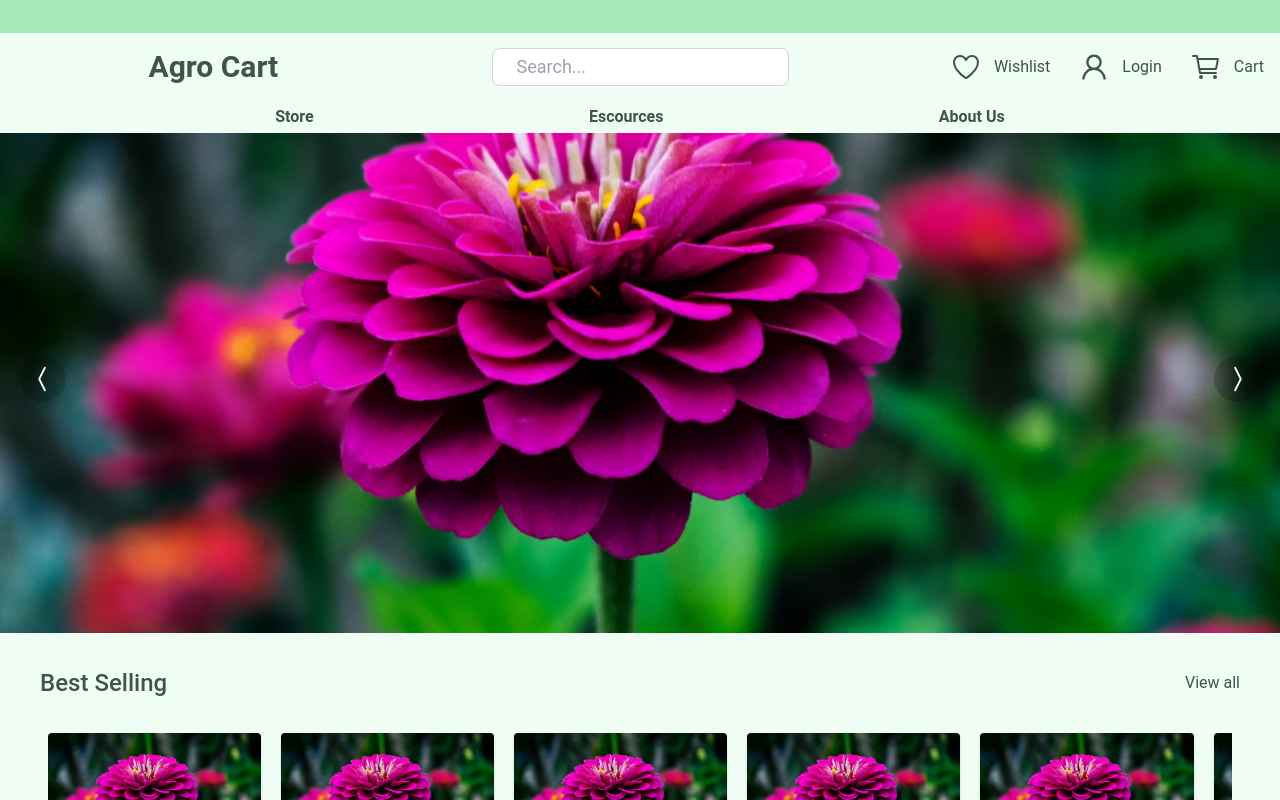
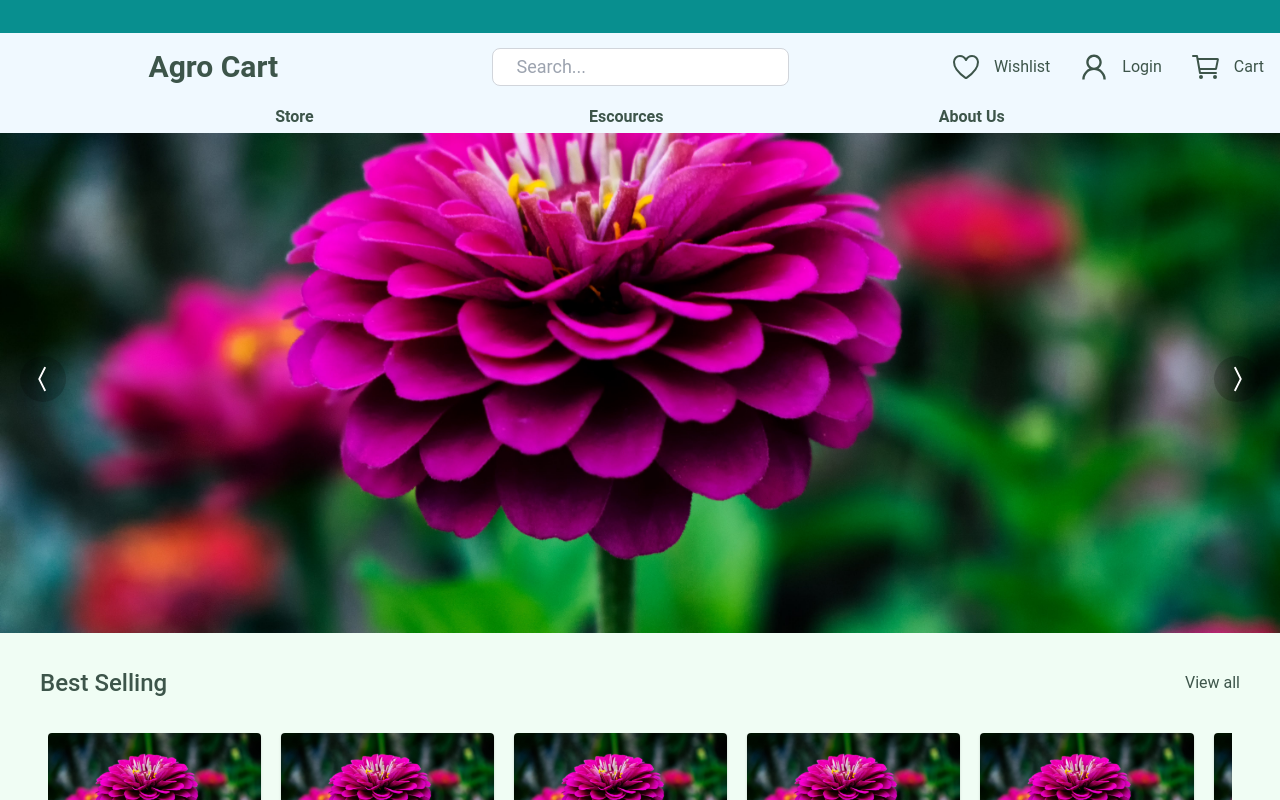
Before and after one commit to msvish/Ecommerce, a React (Create React App) app: page / in a window 1280 px wide. Built offline with nearby package versions, Linux system fonts and the light colour scheme; no server answers.

Commit message:
feat: color change

```diff
--- a/src/Components/Footer/footer.js
+++ b/src/Components/Footer/footer.js
@@ -3,7 +3,7 @@ import React from "react";
 const Footer = () => {
   return (
     <div className="h-full flex w-full items-center bg-[#080D0E]">
-      <p className="color-[#A6E8B8]">All Rights reserved @Agrocart 2024</p>
+      <p className="color-[#088F8F]">All Rights reserved @Agrocart 2024</p>
     </div>
   );
 };
--- a/src/Components/Forms/ContactForm.js
+++ b/src/Components/Forms/ServiceForm.js
@@ -9,7 +9,7 @@ import Person4Icon from "@mui/icons-material/Person4";
 import MailIcon from "@mui/icons-material/Mail";
 import { createTheme, ThemeProvider } from "@mui/material/styles";
 
-const ContactForm = () => {
+const ServiceForm = () => {
   const theme = createTheme({
     components: {
       // Inputs
@@ -29,7 +29,7 @@ const ContactForm = () => {
 
   const SubmitButton = styled(Button)(() => ({
     backgroundColor: "#080D0E",
-    color: "#A8DDB8",
+    color: "#D9F6F3",
   }));
 
   const {
@@ -42,7 +42,7 @@ const ContactForm = () => {
   const onSubmit = (data) => console.log(data);
 
   return (
-    <div className="px-20 py-10 w-full h-full flex flex-row bg-[#A6E8B8] text-[#080D0E]">
+    <div className="px-20 py-10 w-full h-full flex flex-row bg-[#B3D8D5] text-[#080D0E]">
       <div className="w-full h-full flex flex-row border-[15px] rounded-[75px] border-[#080D0E]">
         <div className="h-full w-1/2 flex flex-col bg-[#FEFEFE] rounded-l-[60px] ">
           <div className="p-[2.5rem] h-1/4 w-full flex flex-wrap  bg-white text-start rounded-tl-[60px] font-semibold text-3xl">
@@ -53,7 +53,7 @@ const ContactForm = () => {
             className="h-full bg-center rounded-bl-[60px] bg-contain bg-no-repeat"
           ></div>
         </div>
-        <div className="w-1/2 h-full pl-[2.5rem] flex flex-col bg-[#A8DDB8] rounded-r-[65px]">
+        <div className="w-1/2 h-full pl-[2.5rem] flex flex-col bg-[#D9F6F3] rounded-r-[65px]">
           <div className="pt-[1.5rem] h-1/4 w-full flex flex-col rounded-tl-[60px]">
             <div className="h-full font-semibold text-3xl flex-wrap">
               Get in touch.
@@ -117,4 +117,4 @@ const ContactForm = () => {
   );
 };
 
-export default ContactForm;
+export default ServiceForm;
--- a/src/Components/Header/header.js
+++ b/src/Components/Header/header.js
@@ -3,8 +3,8 @@ import { Cart, Heart, Login } from "../../Assets/svg";
 
 const Header = () => {
   return (
-    <div className="h-full w-full bg-green-50">
-      <div className="h-1/4 bg-[#A6E8B8]"></div>
+    <div className="h-full w-full bg-[#f0f9ff]">
+      <div className="h-1/4 bg-[#088F8F]"></div>
       <div className="h-1/2">
         <div className="h-full w-full flex flex-row justify-center">
           <div className="w-1/3 flex flex-row items-center justify-center">
--- a/src/Components/Main/main.js
+++ b/src/Components/Main/main.js
@@ -1,6 +1,7 @@
 import React, { useState } from "react";
 import CustomCarousel from "../utils/Carousel/carousel";
 import { BestSelling } from "../BestSelling/bestSelling";
+import ServiceForm from "../Forms/ServiceForm";
 import ContactForm from "../Forms/ContactForm";
 import Footer from "../Footer/footer";
 
@@ -20,7 +21,7 @@ function Main() {
         <BestSelling />
       </div>
       <div className="parent w-full h-3/4">
-        <ContactForm />
+        <ServiceForm />
       </div>
       <div className="parent w-full h-3/4">
         <ContactForm />
```
